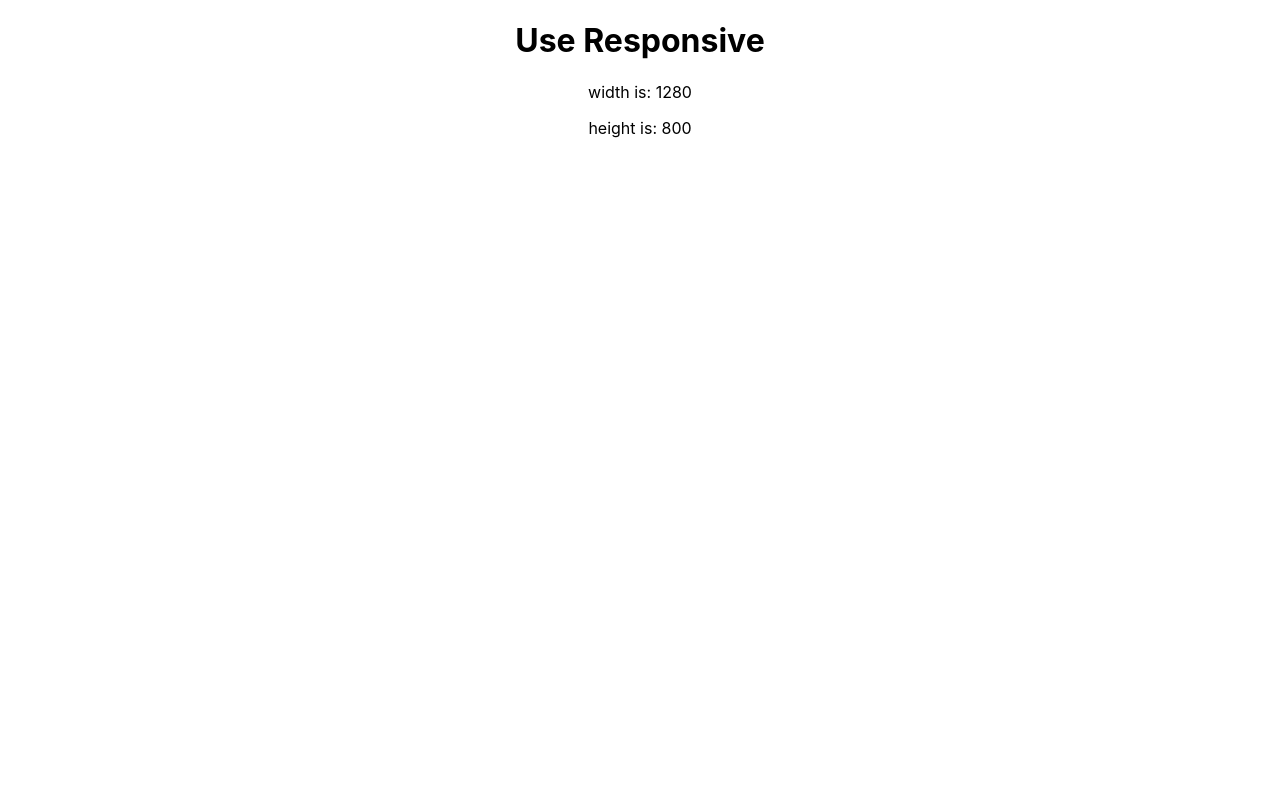
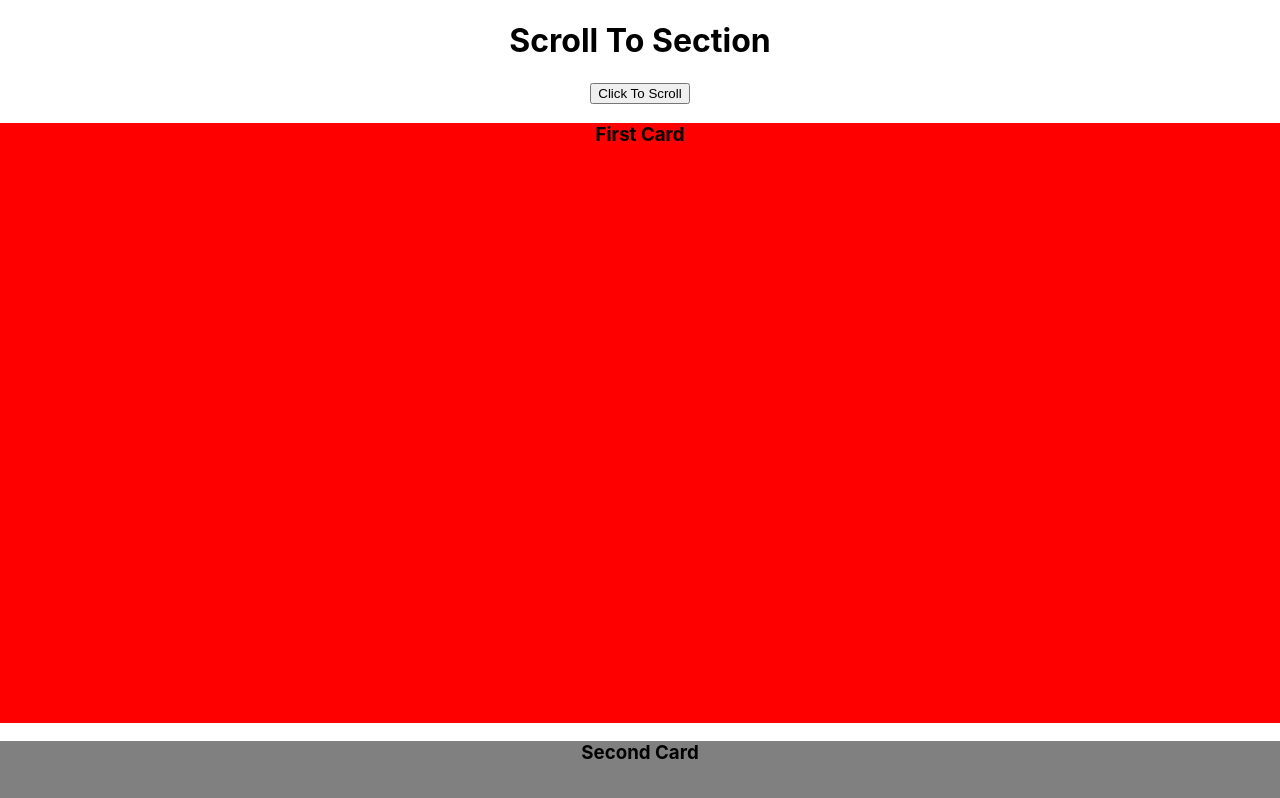
Before and after one commit to abedevjs/freecodecamp-25components, a React (Create React App) app: page / in a window 1280 px wide. Shown: the top 798 px of the page. Built offline with nearby package versions, Linux system fonts and the light colour scheme.

Commit message:
scroll to topBottom and section

```diff
--- a/src/App.js
+++ b/src/App.js
@@ -20,6 +20,8 @@ import UseFetch from "./components/Use-fetch/useFetch";
 import UseFetchHookTest from "./components/Use-fetch/UseFetch-test";
 import UseOnclickOutsideTest from "./components/UseOutside/test";
 import UseWindowResponsiveTest from "./components/Use-responsive/test";
+import ScrollToTopAndBottom from "./components/Scroll-to-top-and-bottom";
+import ScrollToSection from "./components/Scroll-to-section";
 
 function App() {
   return (
@@ -46,7 +48,9 @@ function App() {
       </FeatureContextProvider> */}
       {/* <UseFetchHookTest /> */}
       {/* <UseOnclickOutsideTest /> */}
-      <UseWindowResponsiveTest />
+      {/* <UseWindowResponsiveTest /> */}
+      {/* <ScrollToTopAndBottom /> */}
+      <ScrollToSection />
     </div>
   );
 }
--- /dev/null
+++ b/src/components/Scroll-to-section/index.jsx
@@ -0,0 +1,69 @@
+import { useRef } from "react";
+
+const data = [
+  {
+    label: "First Card",
+    style: {
+      width: "100%",
+      height: "600px",
+      background: "red",
+    },
+  },
+  {
+    label: "Second Card",
+    style: {
+      width: "100%",
+      height: "600px",
+      background: "grey",
+    },
+  },
+  {
+    label: "Third Card",
+    style: {
+      width: "100%",
+      height: "600px",
+      background: "blue",
+    },
+  },
+  {
+    label: "Fourth Card",
+    style: {
+      width: "100%",
+      height: "600px",
+      background: "green",
+    },
+  },
+  {
+    label: "Fifth Card",
+    style: {
+      width: "100%",
+      height: "600px",
+      background: "orange",
+    },
+  },
+];
+
+function ScrollToSection() {
+  const ref = useRef();
+  function handleClick() {
+    let pos = ref.current.getBoundingClientRect().top;
+    window.scrollTo({
+      top: pos,
+      behavior: "smooth",
+    });
+  }
+
+  return (
+    <div>
+      <h1>Scroll To Section</h1>
+      <button onClick={handleClick}>Click To Scroll</button>
+      {data.map((el, index) => (
+        <div ref={index === 4 ? ref : null} style={el.style}>
+          <h3>{el.label}</h3>
+        </div>
+      ))}
+    </div>
+  );
+}
+
+export default ScrollToSection;
--- /dev/null
+++ b/src/components/Scroll-to-top-and-bottom/index.jsx
@@ -0,0 +1,37 @@
+import { useRef } from "react";
+import UseFetch from "../Use-fetch/useFetch";
+
+function ScrollToTopAndBottom() {
+  const { data, error, pending } = UseFetch(
+    "https://dummyjson.com/products?limit=100",
+    {}
+  );
+
+  const bottomRef = useRef(null);
+  function handleScrollToBottom() {
+    bottomRef.current.scrollIntoView({ behavior: "smooth" });
+  }
+  function handleScrollToTop() {
+    window.scrollTo({ top: 0, left: 0, behavior: "smooth" });
+  }
+  return (
+    <div>
+      <h1>ScrollToTopAndBottom</h1>
+      <h3>This is TOP</h3>
+      <button onClick={handleScrollToBottom}>Scroll to Bottom</button>
+      <ul style={{ listStyle: "none" }}>
+        {data && data.products && data.products.length
+          ? data.products.map((product, index) => (
+              <li key={index}>{product.title}</li>
+            ))
+          : null}
+      </ul>
+      <button onClick={handleScrollToTop}>Scroll to Top</button>
+      <div ref={bottomRef}>
+        <h3>This is Bottom</h3>
+      </div>
+    </div>
+  );
+}
+
+export default ScrollToTopAndBottom;
```
